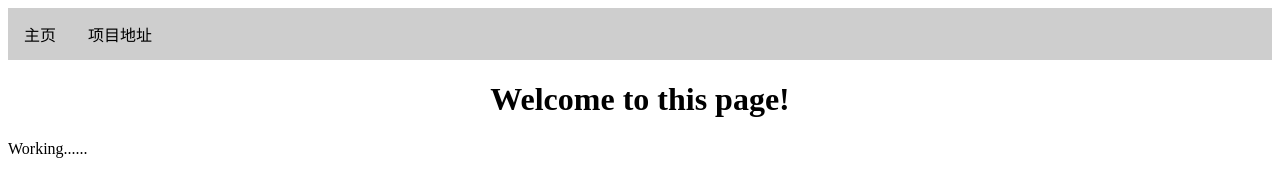
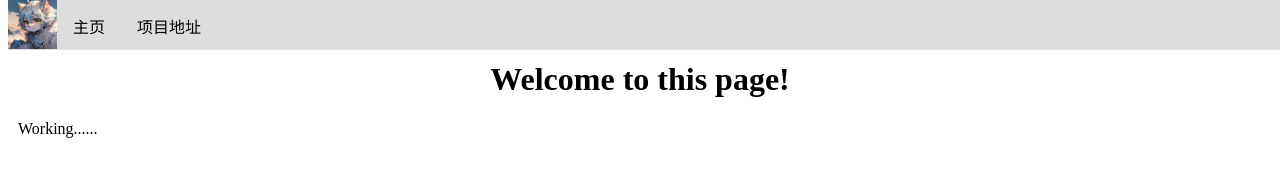
Before and after one commit to LemCAE/LemCAE.github.io, a plain HTML site: page index.html in a window 1280 px wide. Drawn offline with Linux system fonts and the light colour scheme.

Commit message:
修改导航栏
更新样式

```diff
--- a/index.html
+++ b/index.html
@@ -11,15 +11,17 @@
         <script src="scripts/public.js" defer></script>
     </head>
     <body>
-        <nav class="navigation">
+        <nav>
             <ul class="navigation">
+                <li><img src="images/test-icon.jpg" class="icon" alt="icon"></li>
                 <li class="navigation"><a href="index.html">主页</a></li>
-                <li class="navigation"><a href="https://github.com/LemCAE/LemCAE.github.io" target="_blank" rel="noopener">项目地址</a></li>
+                <li class="navigation"><a href="https://github.com/LemCAE/LemCAE.github.io" target="_blank" rel="noopener noreferrer">项目地址</a></li>
             </ul>
         </nav>
         <main>
             <h1 align="center">Welcome to this page!</h1>
             <p>Working......</p>
+
         </main>
     </body>
 </html>
--- a/styles/public.css
+++ b/styles/public.css
@@ -3,7 +3,13 @@ ul.navigation {
     margin: 0;
     padding: 0;
     overflow: hidden;
-    background-color: #00000031;
+    background-color: #dddddd;
+    position: fixed;
+    top: 0;
+    width: 100%;
+    height: 50px;;
+
+
 }
 ul.navigation li {
     display:inline;
@@ -20,3 +26,13 @@ ul.navigation li a:hover{
     background-color: #000000a6;
     color:rgb(255, 255, 255)
 }
+
+main{
+    padding:10px;
+    margin-top:30px;
+}
+
+img.icon{
+    height: 49px;
+    aspect-ratio:1/1;
+}
```
